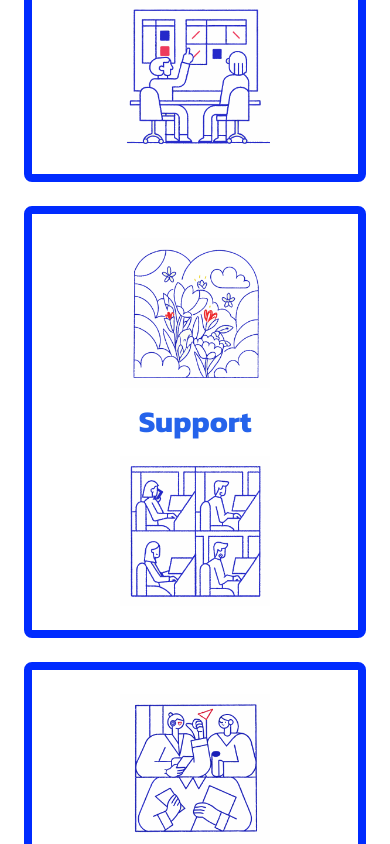
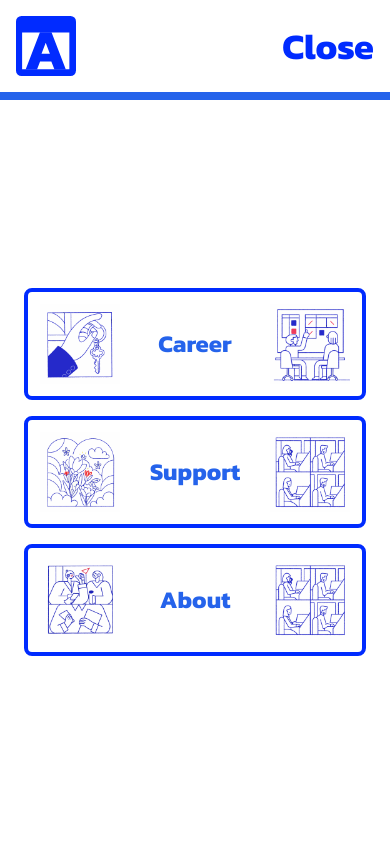
Before and after one commit to awatizetechindia/adlantic-webpage, a Next.js app: page /publisher in a window 390 px wide. Both pictures are taken after a click on the button "Menu". Shown: the top 844 px of the page. Built offline with nearby package versions, Linux system fonts and the light colour scheme.

Commit message:
made the navbar responsive

```diff
--- a/src/components/Navbar.tsx
+++ b/src/components/Navbar.tsx
@@ -10,12 +10,20 @@ const Navbar = () => {
     const handleScroll = () => isOpen && setIsOpen(false);
     const handleRouteChange = () => setIsOpen(false);
 
-    if (isOpen) window.addEventListener("scroll", handleScroll);
+    if (isOpen) {
+      window.addEventListener("scroll", handleScroll);
+      // Prevent body scrolling when menu is open
+      document.body.style.overflow = "hidden";
+    } else {
+      document.body.style.overflow = "auto";
+    }
+
     window.addEventListener("popstate", handleRouteChange);
 
     return () => {
       window.removeEventListener("scroll", handleScroll);
       window.removeEventListener("popstate", handleRouteChange);
+      document.body.style.overflow = "auto";
     };
   }, [isOpen]);
 
@@ -28,7 +36,7 @@ const Navbar = () => {
 
       {/* Menu Toggle Button */}
       <button
-        className="text-primary text-4xl sm:text-5xl font-black focus:outline-none"
+        className="text-primary text-4xl sm:text-5xl font-black focus:outline-none z-50"
         onClick={() => setIsOpen(!isOpen)}
         aria-expanded={isOpen}
       >
@@ -37,27 +45,110 @@ const Navbar = () => {
 
       {/* Navigation Overlay */}
       <div
-        className={`fixed top-0 left-0 w-full h-full bg-white transition-transform duration-500 ${
-          isOpen ? "translate-x-0 opacity-100" : "translate-x-full opacity-0"
+        className={`fixed top-[100px] left-0 w-full h-[calc(100vh-100px)] bg-white transition-transform duration-500 overflow-auto ${
+          isOpen
+            ? "translate-x-0 opacity-100"
+            : "translate-x-full opacity-0 pointer-events-none"
         }`}
       >
-        <div className="flex flex-col items-center justify-center h-full p-6">
-          <div className="grid grid-cols-1 sm:grid-cols-2 lg:grid-cols-3 gap-6 max-w-6xl w-full mx-auto">
+        <div className="flex items-center justify-center h-full p-6">
+          {/* Mobile Layout (visible only on small screens) */}
+          <div className="block md:hidden w-full max-w-md mx-auto">
+            <div className="grid grid-cols-1 gap-4">
+              {[
+                {
+                  href: "/careers",
+                  title: "Career",
+                  imgTop: "line-art-of-trust.png",
+                  imgBottom: "people-explaining-on-white-board.png",
+                },
+                {
+                  href: "/support",
+                  title: "Support",
+                  imgTop: "flowers.png",
+                  imgBottom: "line-art-of-people-in-office.png",
+                },
+                {
+                  href: "/about",
+                  title: "About",
+                  imgTop: "line-art-of-support-team.png",
+                  imgBottom: "line-art-of-people-in-office.png",
+                },
+              ].map(({ href, title, imgTop, imgBottom }, index) => (
+                <Link
+                  key={`mobile-${index}`}
+                  href={href}
+                  onClick={() => setIsOpen(false)}
+                  className="bg-white border-primary border-4 rounded-lg p-3 hover:scale-105 transition-transform"
+                >
+                  <div className="flex items-center justify-between">
+                    <Image
+                      src={`/assets/${imgTop}`}
+                      alt={`${title} Top`}
+                      width={80}
+                      height={80}
+                      className="w-[80px] h-[80px] object-contain"
+                    />
+                    <h2 className="text-2xl font-bold text-blue-600 mx-4">
+                      {title}
+                    </h2>
+                    <Image
+                      src={`/assets/${imgBottom}`}
+                      alt={`${title} Bottom`}
+                      width={80}
+                      height={80}
+                      className="w-[80px] h-[80px] object-contain"
+                    />
+                  </div>
+                </Link>
+              ))}
+            </div>
+          </div>
+
+          {/* Desktop Layout (original design, visible on medium screens and up) */}
+          <div className="hidden md:grid md:grid-cols-2 lg:grid-cols-3 gap-6 max-w-6xl w-full mx-auto">
             {[
-              { href: "/careers", title: "Career", imgTop: "line-art-of-trust.png", imgBottom: "people-explaining-on-white-board.png" },
-              { href: "/support", title: "Support", imgTop: "flowers.png", imgBottom: "line-art-of-people-in-office.png" },
-              { href: "/about", title: "About", imgTop: "line-art-of-support-team.png", imgBottom: "line-art-of-people-in-office.png" },
+              {
+                href: "/careers",
+                title: "Career",
+                imgTop: "line-art-of-trust.png",
+                imgBottom: "people-explaining-on-white-board.png",
+              },
+              {
+                href: "/support",
+                title: "Support",
+                imgTop: "flowers.png",
+                imgBottom: "line-art-of-people-in-office.png",
+              },
+              {
+                href: "/about",
+                title: "About",
+                imgTop: "line-art-of-support-team.png",
+                imgBottom: "line-art-of-people-in-office.png",
+              },
             ].map(({ href, title, imgTop, imgBottom }, index) => (
               <Link
-                key={index}
+                key={`desktop-${index}`}
                 href={href}
                 onClick={() => setIsOpen(false)}
                 className="space-y-4 bg-white border-primary border-8 rounded-lg p-6 hover:scale-105 transition-transform"
               >
                 <div className="flex flex-col items-center">
-                  <Image src={`/assets/${imgTop}`} alt={`${title} Top`} width={150} height={150} className="mb-4" />
+                  <Image
+                    src={`/assets/${imgTop}`}
+                    alt={`${title} Top`}
+                    width={150}
+                    height={150}
+                    className="mb-4"
+                  />
                   <h2 className="text-3xl font-bold text-blue-600">{title}</h2>
-                  <Image src={`/assets/${imgBottom}`} alt={`${title} Bottom`} width={150} height={150} className="mt-4" />
+                  <Image
+                    src={`/assets/${imgBottom}`}
+                    alt={`${title} Bottom`}
+                    width={150}
+                    height={150}
+                    className="mt-4"
+                  />
                 </div>
               </Link>
             ))}
```
